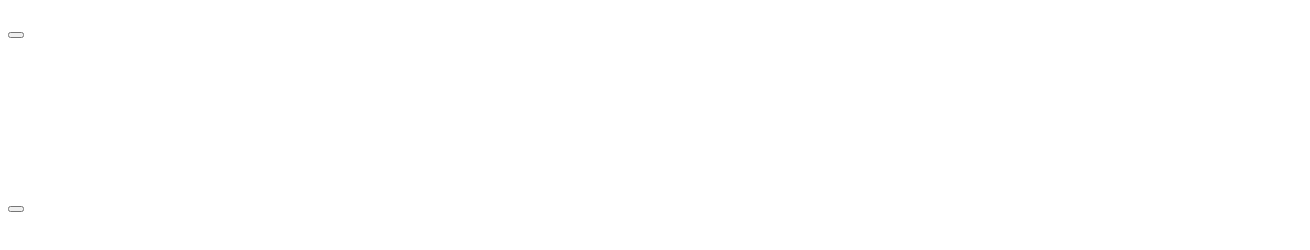
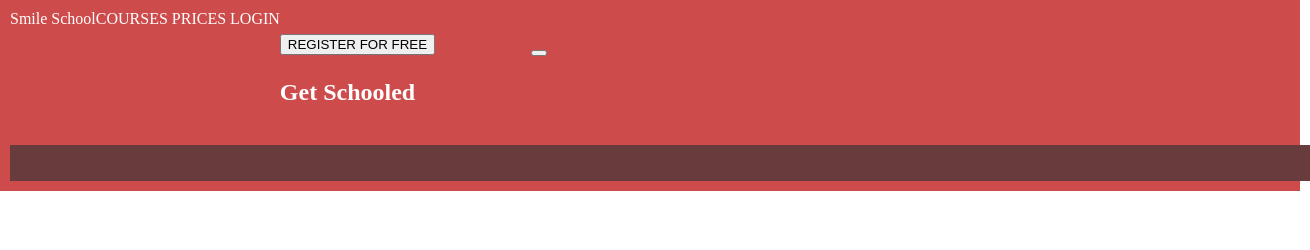
Before and after one commit to Rohaenat-Eniola-Mustapha/alu-web-development, a plain HTML site: page html_advanced/index.html in a window 1280 px wide. Shown: the whole page, 1310 px wide, since content can reach past the window. Drawn offline with Linux system fonts and the light colour scheme; files that its build step writes are made by us from their sources.

Commit message:
CSS, Advanced

```diff
--- a/html_advanced/index.html
+++ b/html_advanced/index.html
@@ -1,29 +1,29 @@
 <html>
     <head>
-
+        <link href="/./alu-web-development/ccs_advanced/styles.css" rel="stylesheet">
     </head>
     <body>
         <header>
             <main>
                 <div>
-                    <a><img /></a>
+                    <a><img />Smile School</a>
                 </div>
                 <div>
-                    <a></a>
-                    <a></a>
-                    <a></a>
+                    <a>COURSES</a>
+                    <a>PRICES</a>
+                    <a>LOGIN</a>
                 </div>
 
                 <section>
                     <div>
                         <h1>
                             <p>
-                                <button></button>
+                                <button>REGISTER FOR FREE</button>
                             </p>
                         </h1>
                     </div>
                     <div>
-                        <h1>
+                        <h1>Get Schooled</h1>
                             <div>
                                 <div>
                                     <img>
@@ -36,7 +36,6 @@
                                 </div>
                                 <div></div>
                             </div>
-                        </h2>
                     </div>
                 </section>
 
```
